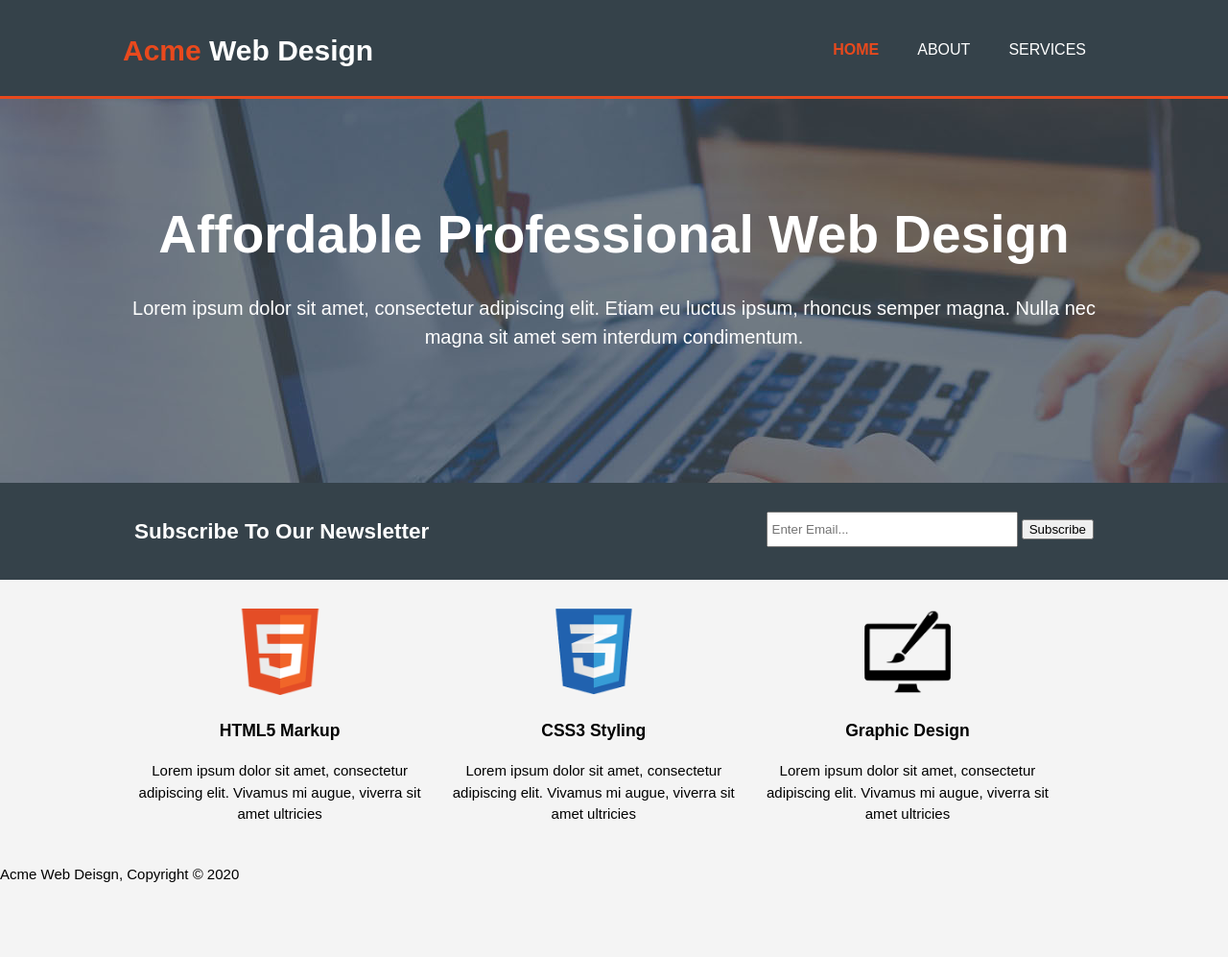
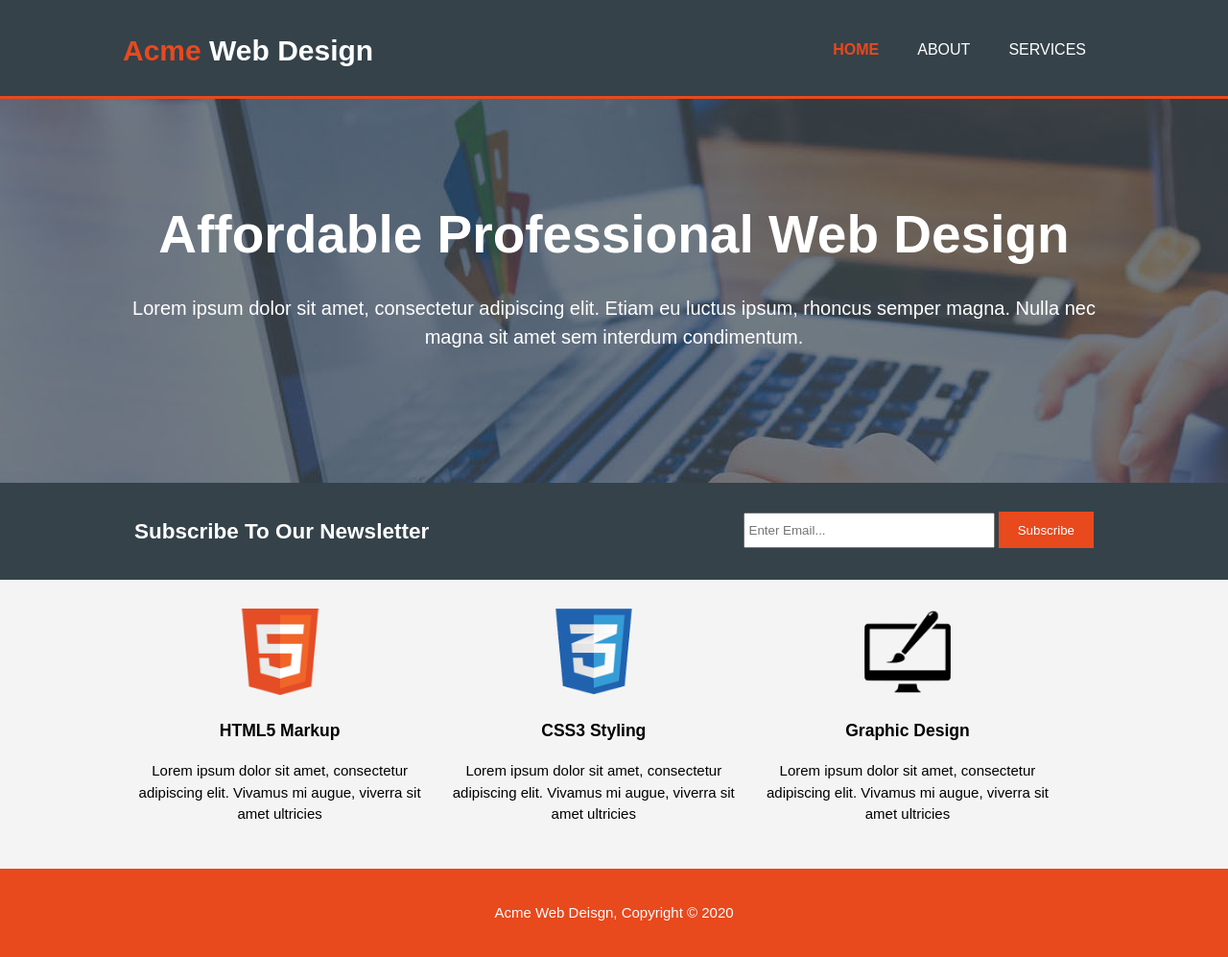
Before and after one commit to Rashaali84/acme-web-design, a plain HTML site: page index.html in a window 1280 px wide. Shown: the whole page at 96% size. Before the commit the page ends 937 px from the top, so only its background shows below. Drawn offline with Linux system fonts and the light colour scheme.

Commit message:
add footer and button css class

```diff
--- a/css/style.css
+++ b/css/style.css
@@ -15,7 +15,15 @@ body{
     margin:0;
     padding:0;
   }
-
+ /*to be used with all buttons*/
+.button_1{
+    height:38px;
+    background:#e8491d;
+    border:0;/*to remove default borders*/
+    padding-left: 20px;
+    padding-right:20px;
+    color:#ffffff;/*color white*/
+  }
 
   /* Header **/
   header{
@@ -117,3 +125,10 @@ body{
   #boxes .box img{
     width:90px;
   }
+  footer{
+    padding:20px;
+    margin-top:20px;
+    color:#ffffff;
+    background-color:#e8491d;
+    text-align: center;
+  }
```
